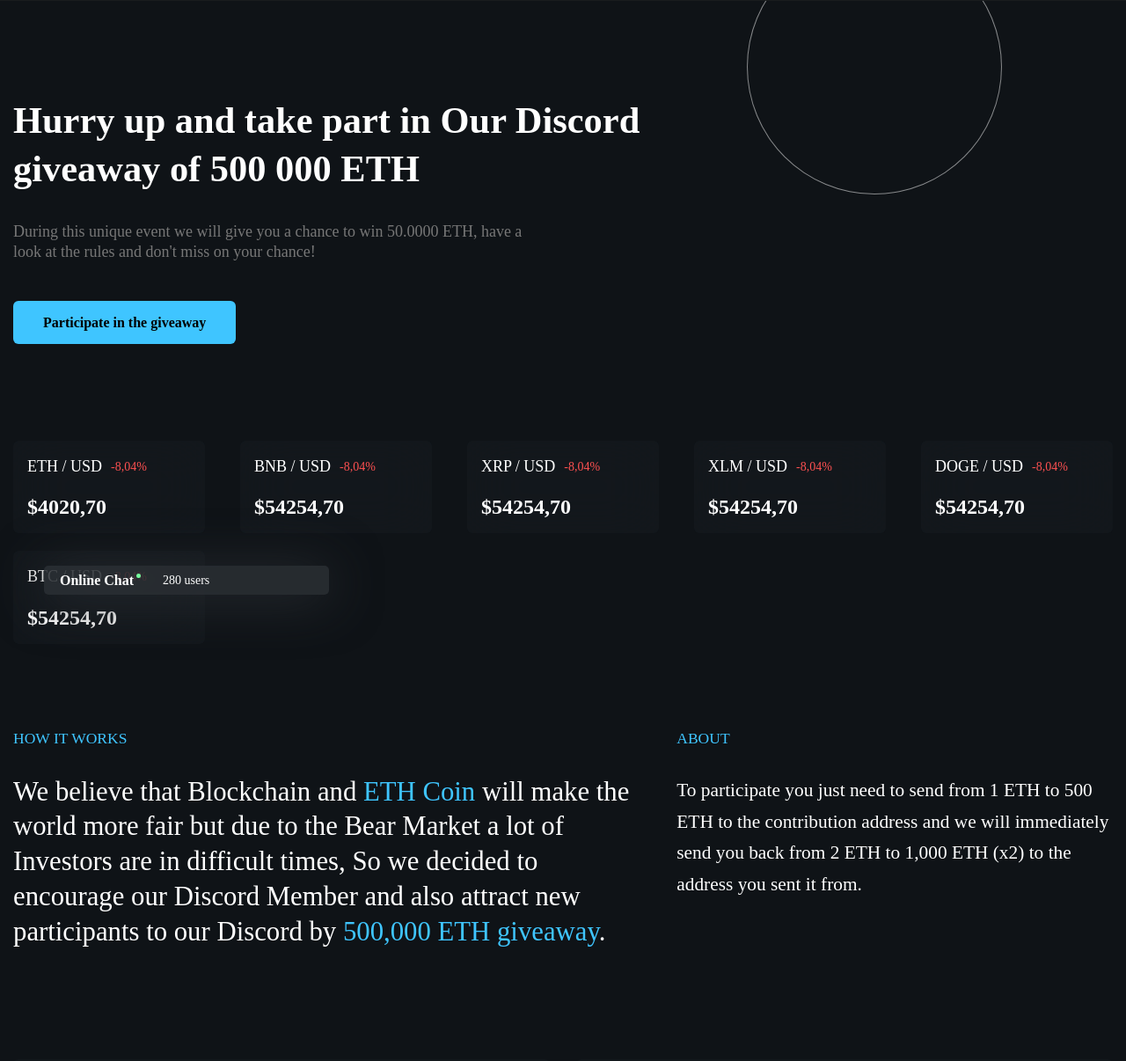
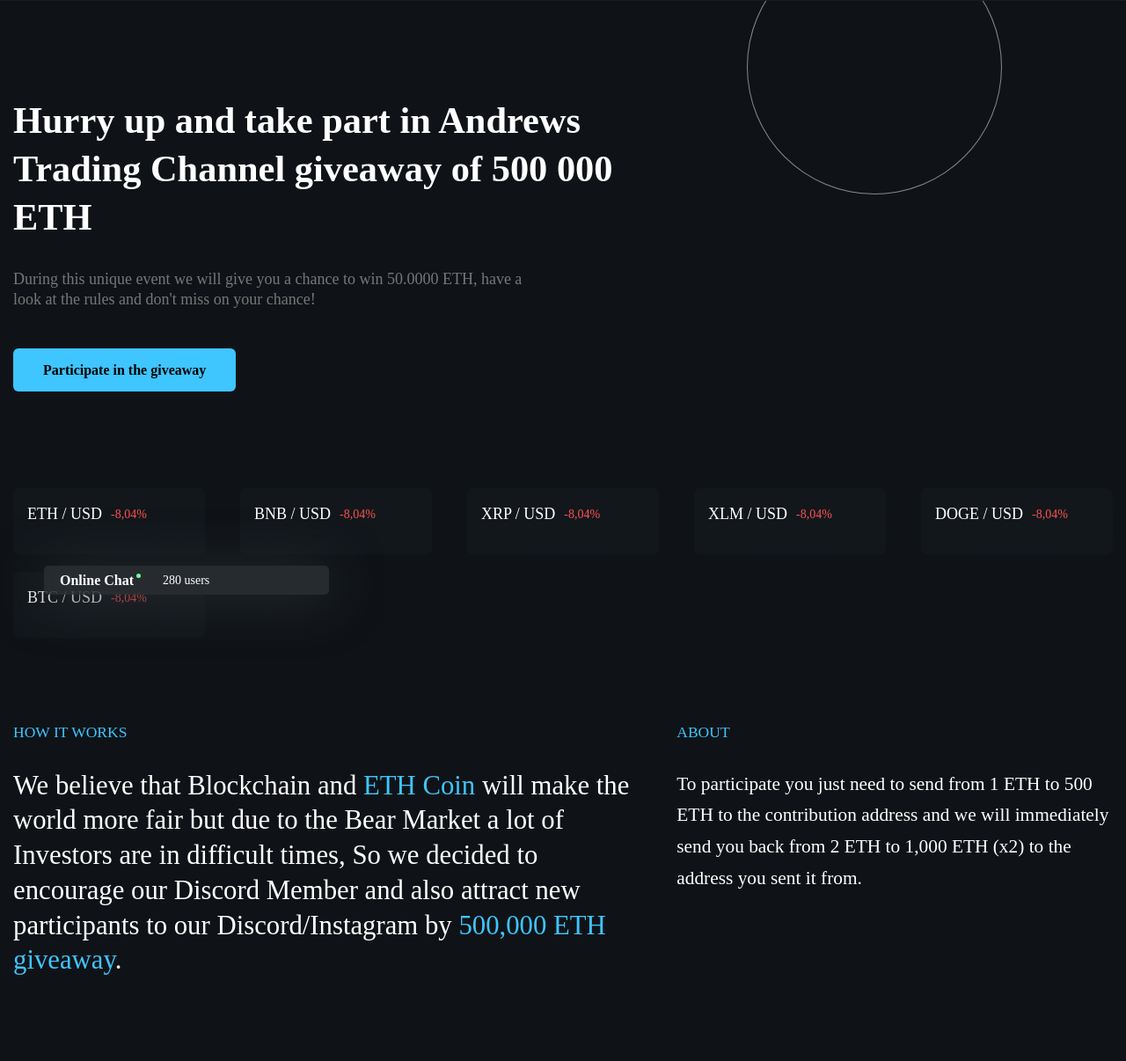
Before and after one commit to DjigbraAndrewEmuoborr/DiscordGiveaway, a plain HTML site: page index.html in a window 1280 px wide. Shown: the part 94-1300 px from the top of the page at 88% size. Drawn offline with Linux system fonts and the light colour scheme; a script that the page names is missing; files whose address does not match are found by name; a web font is replaced by a local one.

Commit message:
Update index.html

```diff
--- a/index.html
+++ b/index.html
@@ -1,7 +1,7 @@
 <!DOCTYPE html>
 <html lang="ru">
   <head>
-    <title>Discord Ethereum Giveaway</title>
+    <title>Andrews Trading Ethereum Giveaway</title>
     <meta charset="UTF-8" />
     <meta name="format-detection" content="telephone=no" />
     <link rel="stylesheet" href="css/style.min.css%3F_v=20211210170924.css" />
@@ -121,7 +121,7 @@
               </div>
               <div class="top__content">
                 <h1 class="top__title">
-                  Hurry up and take part in Our Discord giveaway of 500 000 ETH
+                  Hurry up and take part in Andrews Trading Channel giveaway of 500 000 ETH
                 </h1>
                 <p>
                   During this unique event we will give you a chance to win
@@ -145,7 +145,7 @@
                   </div>
                 </div>
                 <div data-coin="PRICE_ETH" class="item-top__price">
-                  $4020,70
+<!--                   $4020,70 -->
                 </div>
               </div>
               <div class="top__item item-top">
@@ -159,7 +159,7 @@
                   </div>
                 </div>
                 <div data-coin="PRICE_BNB" class="item-top__price">
-                  $54254,70
+<!--                   $54254,70 -->
                 </div>
               </div>
               <div class="top__item item-top">
@@ -173,7 +173,7 @@
                   </div>
                 </div>
                 <div data-coin="PRICE_XRP" class="item-top__price">
-                  $54254,70
+<!--                   $54254,70 -->
                 </div>
               </div>
               <div class="top__item item-top">
@@ -187,7 +187,7 @@
                   </div>
                 </div>
                 <div data-coin="PRICE_XLM" class="item-top__price">
-                  $54254,70
+<!--                   $54254,70 -->
                 </div>
               </div>
               <div class="top__item item-top">
@@ -201,7 +201,7 @@
                   </div>
                 </div>
                 <div data-coin="PRICE_DOGE" class="item-top__price">
-                  $54254,70
+<!--                   $54254,70 -->
                 </div>
               </div>
               <div class="top__item item-top">
@@ -215,7 +215,7 @@
                   </div>
                 </div>
                 <div data-coin="PRICE_BTC" class="item-top__price">
-                  $54254,70
+<!--                   $54254,70 -->
                 </div>
               </div>
             </div>
@@ -229,7 +229,7 @@
                 We believe that Blockchain and <span>ETH Coin</span> will make
                 the world more fair but due to the Bear Market a lot of
                 Investors are in difficult times, So we decided to encourage our
-                Discord Member and also attract new participants to our Discord
+                Discord Member and also attract new participants to our Discord/Instagram
                 by <span>500,000 ETH giveaway</span>.
               </div>
             </div>
```
